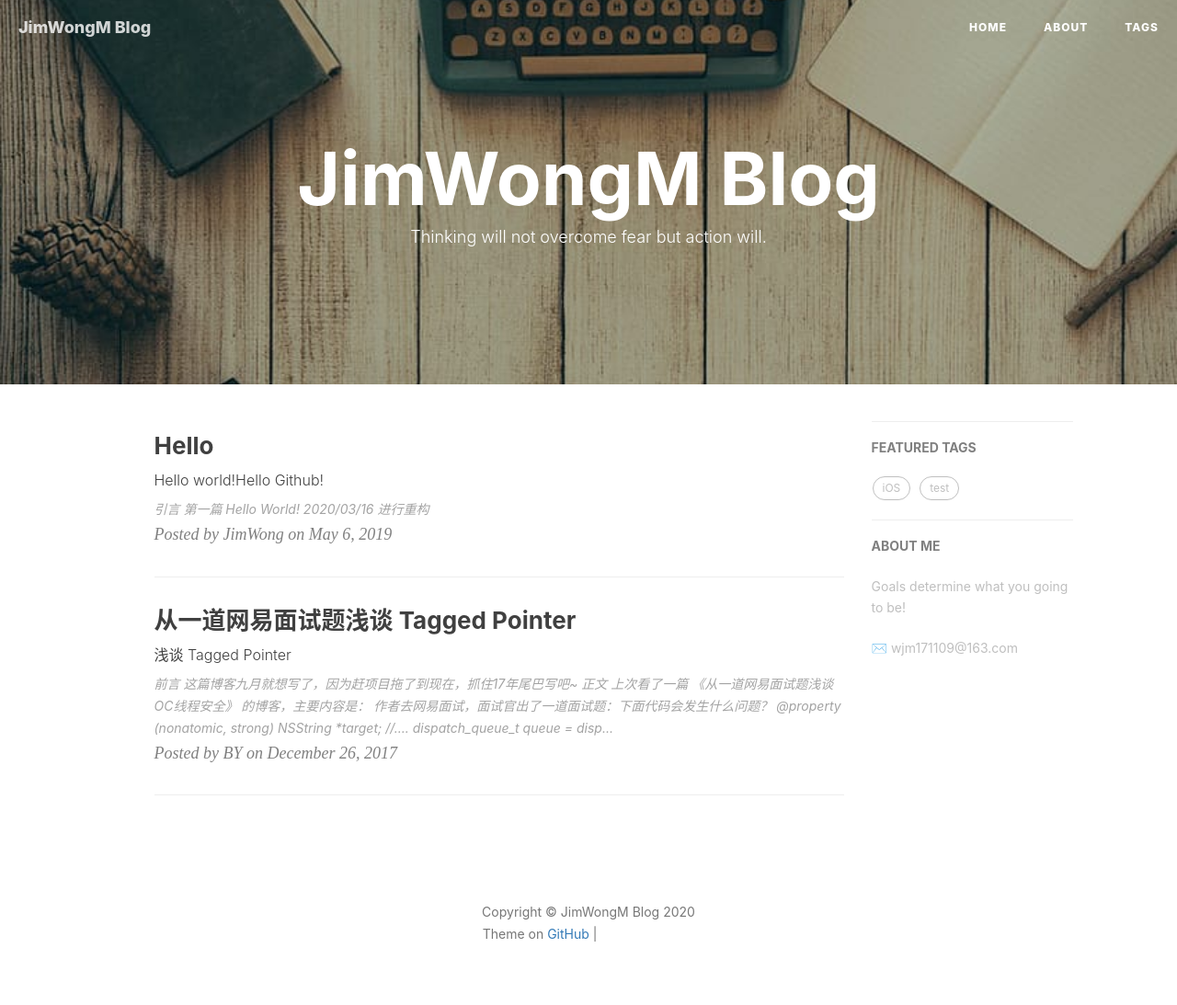
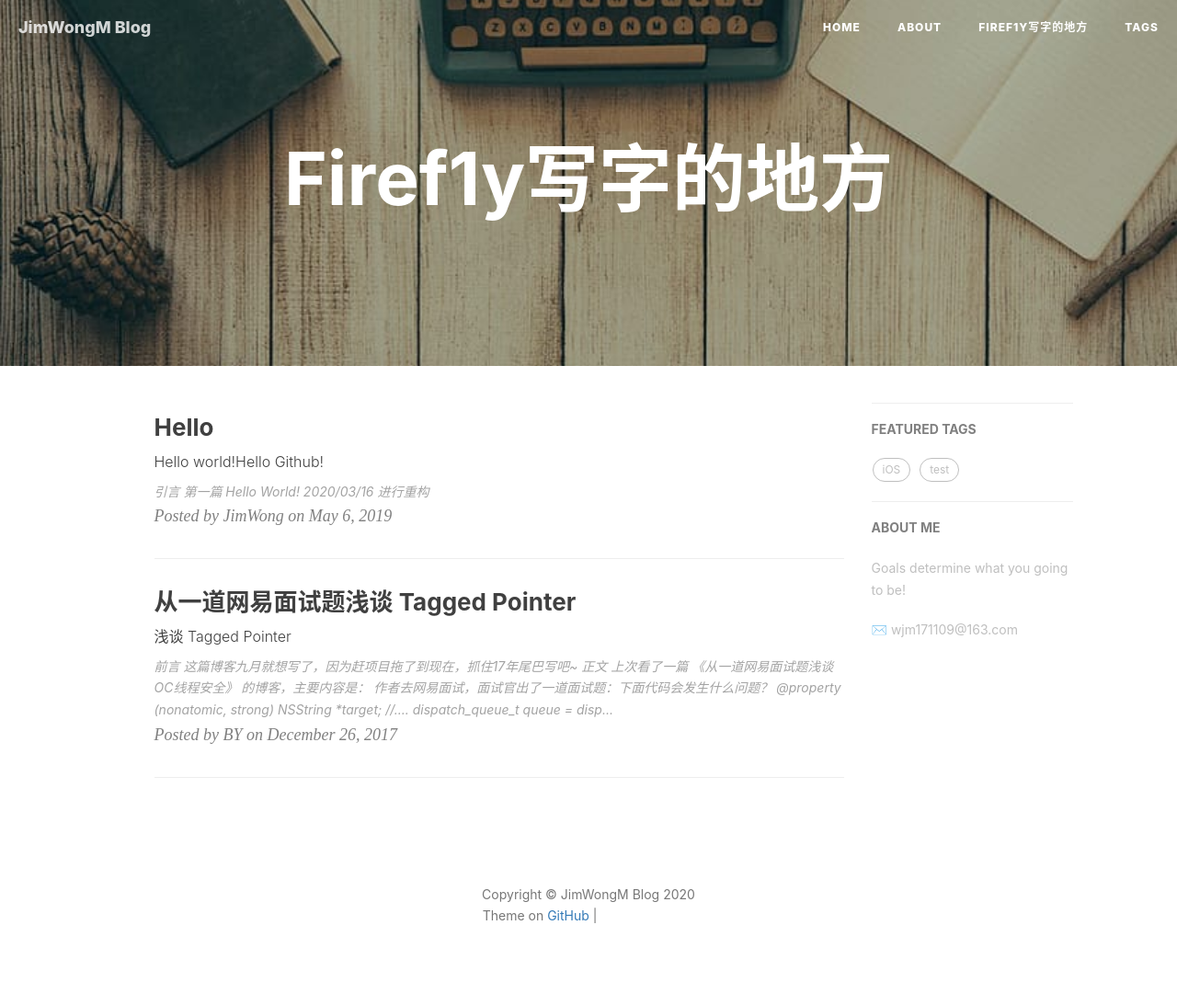
Before and after one commit to JimWongM/JimWongM.github.io, a Jekyll site: the page built from index.html, in a window 1280 px wide. Shown: the whole page at 92% size. Built offline with Jekyll 4.4.1, drawn with Linux system fonts in a browser that asks for light colours; nearby versions of some CDN libraries; the list of posts is cut into pages by our own code; comment, search, counter and statistics services are not loaded; grey boxes are pictures that could not be loaded.

Commit message:
Update index.html

```diff
--- a/index.html
+++ b/index.html
@@ -1,6 +1,6 @@
 ---
 layout: page
-description: "Thinking will not overcome fear but action will."
+title: Firef1y写字的地方
 ---
 
 {% for post in paginator.posts %}
```
